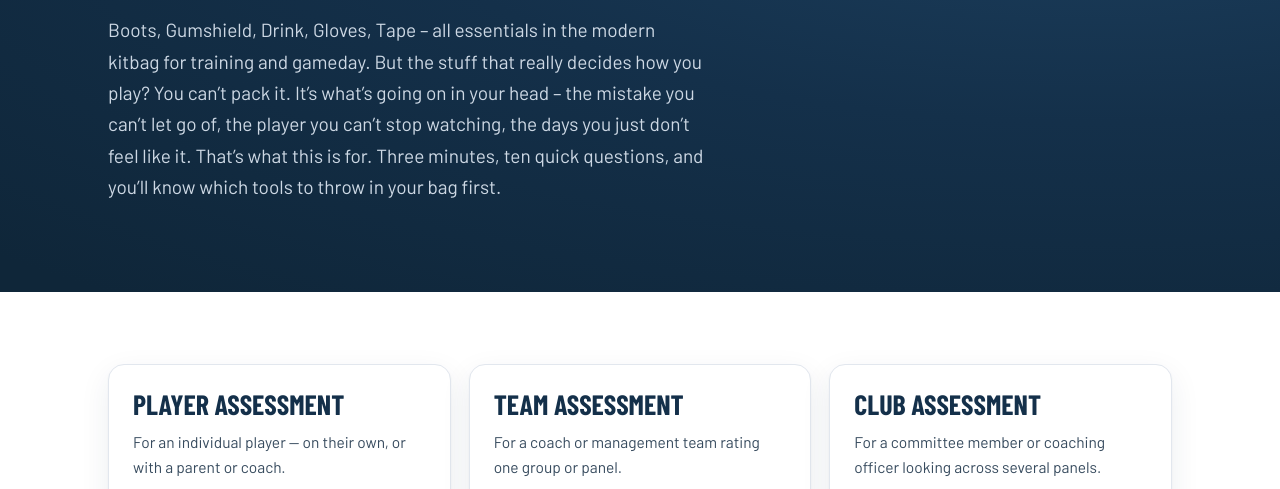
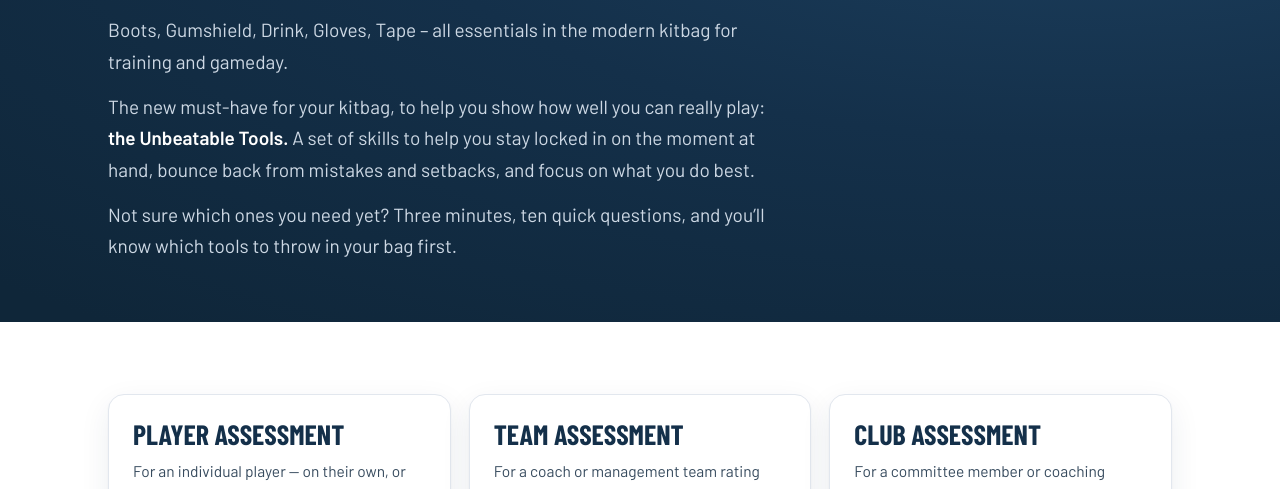
Before and after one commit to GavinCoyneCoaching/unbeatable, a plain HTML site: page gavincoin-site/assessments.html in a window 1280 px wide. Shown: the part 248-737 px from the top of the page. Drawn offline with nearby package versions, Linux system fonts and the light colour scheme; a web font is replaced by a local one.

Commit message:
Kit Bag Upgrade intro: Gavin's approved wording in three short paragraphs
Co-Authored-By: Claude Opus 5.5 <noreply@anthropic.com>
Claude-Session: https://claude.ai/code/session_012hUen21umsgrS16oF1z7or

```diff
--- a/gavincoin-site/assess.css
+++ b/gavincoin-site/assess.css
@@ -142,3 +142,6 @@
 
 /* 22 Nov 2026 (Gavin): assessments hero heading runs the full width instead of wrapping early */
 .u-hero h1, .u-hero-small h1 { max-width: none; }
+.u-hero .u-sub.kb-intro { margin: 0 0 14px; max-width: 62ch; }
+.u-hero .u-sub.kb-intro:last-child { margin-bottom: 0; }
+.u-hero h1 + .u-sub.kb-intro { margin-top: 22px; }
--- a/gavincoin-site/assess.js
+++ b/gavincoin-site/assess.js
@@ -83,8 +83,8 @@
     document.addEventListener("DOMContentLoaded", function () {
       var hero = document.querySelector(".u-hero");
       if (hero) {
-        var eb = hero.querySelector(".u-eyebrow"), h1 = hero.querySelector("h1"), sub = hero.querySelector(".u-sub");
-        if (sub) sub.textContent = "Boots, Gumshield, Drink, Gloves, Tape – all essentials in the modern kitbag for training and gameday. But the stuff that really decides how you play? You can’t pack it. It’s what’s going on in your head – the mistake you can’t let go of, the player you can’t stop watching, the days you just don’t feel like it. Three minutes, ten quick questions. Pop your email in at the end and you’ll get your score, the two tools to throw in your bag first, and the free Kit Bag masterclass.";
+        var last = document.getElementById("kb-intro-last");
+        if (last) last.textContent = "Not sure which ones you need yet? Three minutes, ten quick questions. Pop your email in at the end and you\u2019ll get your score, the two tools to throw in your bag first, and the free Kit Bag masterclass.";
       }
     });
   }
--- a/gavincoin-site/assessments.html
+++ b/gavincoin-site/assessments.html
@@ -32,9 +32,11 @@
 
 <section class="u-hero u-hero-small">
   <div class="wrap">
-    <!-- Heading + paragraph (22 Nov 2026): heading + first sentence are Gavin's words; the rest is a casual DRAFT by Claude. -->
+    <!-- Heading + paragraph (22 Nov 2026): heading + intro are Gavin's words (lightly tidied, approved 22 Nov 2026). -->
     <h1>The Essential <span class="accent">Kit Bag</span> Upgrade</h1>
-    <p class="u-sub">Boots, Gumshield, Drink, Gloves, Tape &ndash; all essentials in the modern kitbag for training and gameday. But the stuff that really decides how you play? You can&rsquo;t pack it. It&rsquo;s what&rsquo;s going on in your head &ndash; the mistake you can&rsquo;t let go of, the player you can&rsquo;t stop watching, the days you just don&rsquo;t feel like it. That&rsquo;s what this is for. Three minutes, ten quick questions, and you&rsquo;ll know which tools to throw in your bag first.</p>
+    <p class="u-sub kb-intro">Boots, Gumshield, Drink, Gloves, Tape &ndash; all essentials in the modern kitbag for training and gameday.</p>
+    <p class="u-sub kb-intro">The new must-have for your kitbag, to help you show how well you can really play: <b>the Unbeatable Tools.</b> A set of skills to help you stay locked in on the moment at hand, bounce back from mistakes and setbacks, and focus on what you do best.</p>
+    <p class="u-sub kb-intro" id="kb-intro-last">Not sure which ones you need yet? Three minutes, ten quick questions, and you&rsquo;ll know which tools to throw in your bag first.</p>
   </div>
 </section>
 
```
